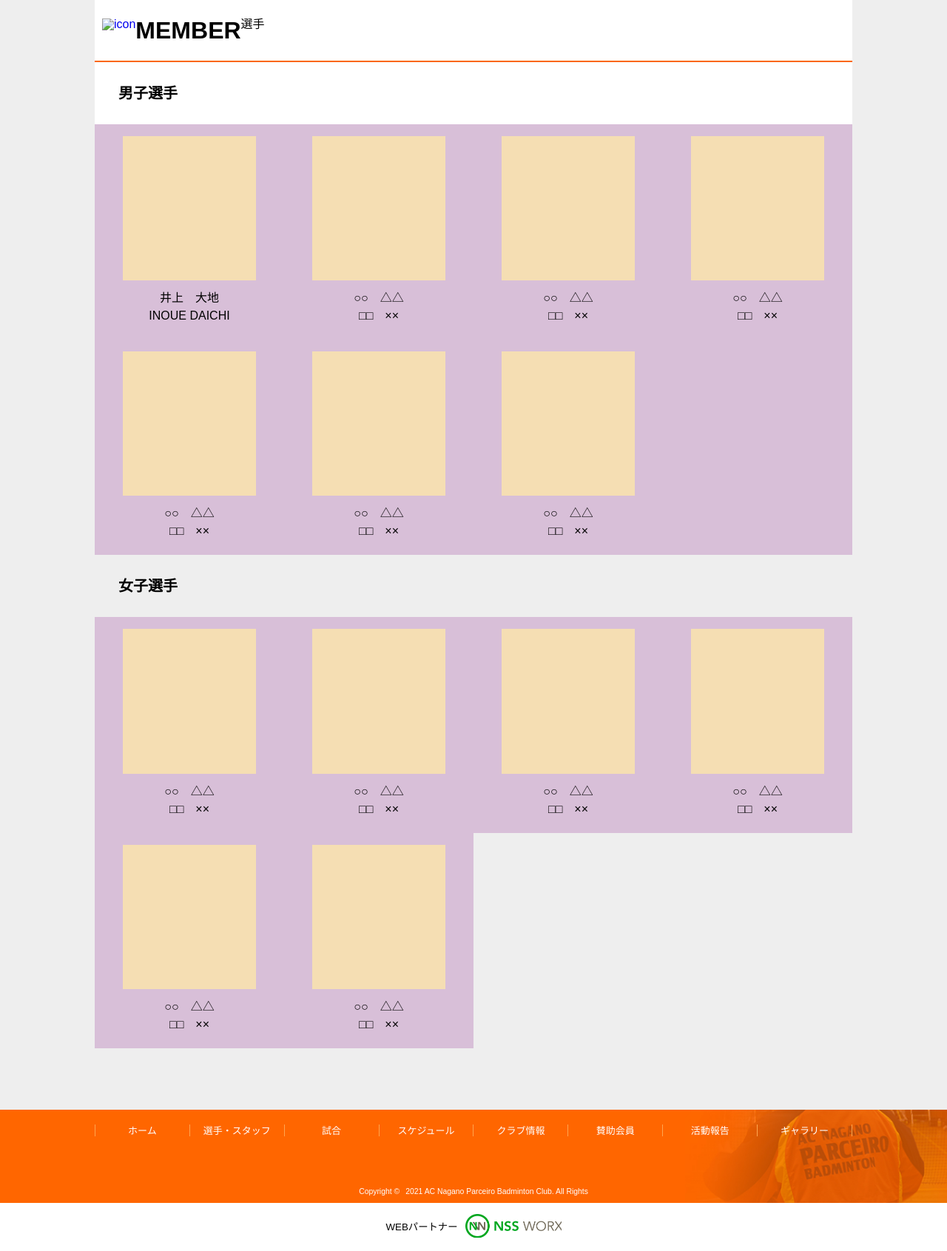
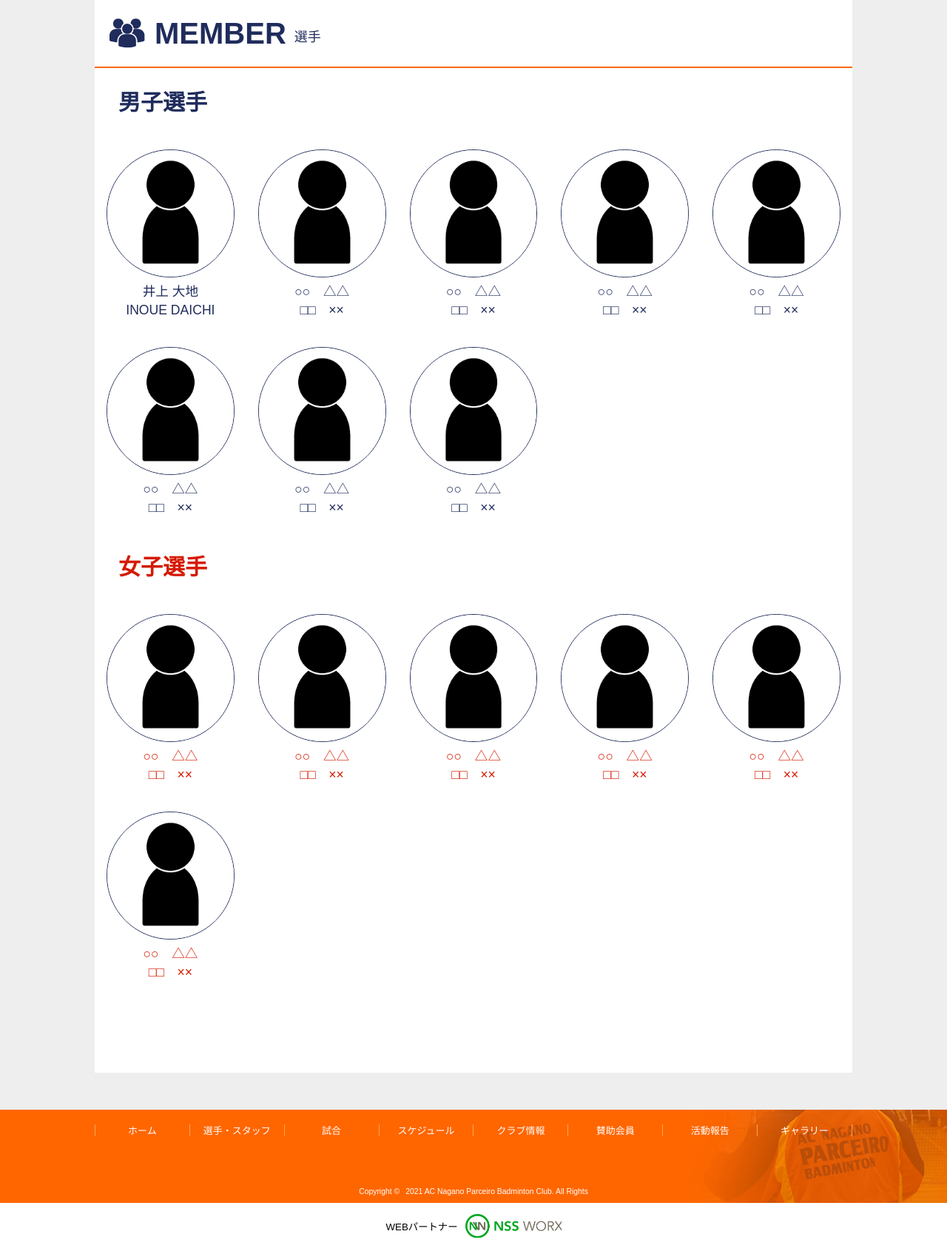
Before and after one commit to daichaaan/MySite, a PHP site: page /member.html in a window 1280 px wide. Shown: the part 160-1851 px from the top of the page at 74% size. Run offline with PHP 8.4, Linux system fonts and the light colour scheme.

Commit message:
選手完成

```diff
--- a/css/style.css
+++ b/css/style.css
@@ -235,20 +235,38 @@ main {
 .member_box {
   width: 1024px;
   background-color: white;
-  height: 450px;
+  height: 1450px;
   margin: 0 auto;
 }
-.member_title{
+.member_title {
   display: flex;
-  border-bottom: solid 2px #FB6700;
+  border-bottom: solid 2px #fb6700;
   padding: 25px 0px 25px 10px;
+  color: #1f2c5c;
 }
-.member_title h2{
-  font-size: xx-large;
+.member_title h2 {
+  font-size: 2.5rem;
+  padding: 0px 3px;
+  font-family: "Arial Narrow Bold", arial, sans-serif;
 }
-
+.member_title p {
+  display: inline-block;
+  font-size: large;
+  margin-left: 0.5rem;
+  padding-top: 1rem;
+}
+.member_title::before {
+  content: "";
+  display: inline-block;
+  background-image: url(/Applications/MAMP/htdocs/MySite/img/icon_member.png);
+  background-size: contain;
+  width: 48px;
+  margin: 0 10px;
+  height: 40px;
+}
 .member_man {
-  font-size: 20px;
+  color: #1f2c5c;
+  font-size: 30px;
   padding: 2rem;
 }
 .mens {
@@ -258,13 +276,13 @@ main {
   flex-wrap: wrap;
 }
 .member {
-  background-color: thistle;
   padding: 1rem;
-  width: 25%;
+  width: 20%;
   margin: 0;
 }
 .member_woman {
-  font-size: 20px;
+  color: #D51A02;
+  font-size: 30px;
   padding: 2rem;
 }
 .woman {
@@ -273,35 +291,41 @@ main {
   justify-content: left;
   flex-wrap: wrap;
 }
-
+.rady{
+  color: #D51A02;
+}
+.rady p{
+  color: #D51A02;
+}
 .member_photo {
-  width: 80%;
-  background-color: wheat;
+  width: 100%;
   text-align: center;
   margin: 0 auto;
-  /* height: 200px; */
+}
+.member_photo {
+  display: block;
 }
 .photo {
-  background-color: teal;
+  display: inline-block;
   width: 100%;
   height: 100%;
+}
+.photo img {
+  position: relative;
+  width: 100%;
   border-radius: 50%;
-  display: inline-block;
-}
-.member_photo::before {
-  padding-top: 100%;
-  display: block;
-  content: "";
+  border: solid 0.1px #1f2c5c;
 }
 .member_name {
   margin: 0 auto;
   text-align: center;
-  padding-top: 1rem;
+  padding-top: 0.5rem;
+  color: #1f2c5c;
+  font-size: 110%;
 }
 .member_name p {
   padding-bottom: 0.5rem;
 }
-
 .container {
   max-width: 1024px;
   padding: 1rem 0;
--- a/member.html
+++ b/member.html
@@ -102,7 +102,6 @@
         <div class="main_box">
             <div class="member_box">
                 <div class="member_title">
-                    <a href="#"><img src="" alt="icon"></a>
                     <h2>MEMBER</h2>
                     <p>選手</p>
                 </div>
@@ -111,98 +110,146 @@
                 </div>
                 <div class="mens">
                     <div class="member">
-                        <div class="member_photo"><a class="photo" href="#" alt="member1"></a></div>
+                        <div class="member_photo">
+                            <a class="photo" href="#" alt="member1">
+                                <img src="/Applications/MAMP/htdocs/MySite/img/human.png" alt="顔写真"></a>
+                        </div>
                         <div class="member_name">
-                            <p>井上　大地</p>
+                            <p>井上 大地</p>
                             <p>INOUE DAICHI</p>
                         </div>
                     </div>
                     <div class="member">
-                        <div class="member_photo"><a class="photo" href="#" alt="member1"></a></div>
+                        <div class="member_photo">
+                            <a class="photo" href="#" alt="member1">
+                                <img src="/Applications/MAMP/htdocs/MySite/img/human.png" alt="顔写真"></a>
+                        </div>
                         <div class="member_name">
                             <p>○○　△△</p>
                             <p>□□　××</p>
                         </div>
                     </div>
                     <div class="member">
-                        <div class="member_photo"><a class="photo" href="#" alt="member1"></a></div>
+                        <div class="member_photo">
+                            <a class="photo" href="#" alt="member1">
+                                <img src="/Applications/MAMP/htdocs/MySite/img/human.png" alt="顔写真"></a>
+                        </div>
                         <div class="member_name">
                             <p>○○　△△</p>
                             <p>□□　××</p>
                         </div>
                     </div>
                     <div class="member">
-                        <div class="member_photo"><a class="photo" href="#" alt="member1"></a></div>
+                        <div class="member_photo">
+                            <a class="photo" href="#" alt="member1">
+                                <img src="/Applications/MAMP/htdocs/MySite/img/human.png" alt="顔写真"></a>
+                        </div>
                         <div class="member_name">
                             <p>○○　△△</p>
                             <p>□□　××</p>
                         </div>
                     </div>
                     <div class="member">
-                        <div class="member_photo"><a class="photo" href="#" alt="member1"></a></div>
+                        <div class="member_photo">
+                            <a class="photo" href="#" alt="member1">
+                                <img src="/Applications/MAMP/htdocs/MySite/img/human.png" alt="顔写真"></a>
+                        </div>
                         <div class="member_name">
                             <p>○○　△△</p>
                             <p>□□　××</p>
                         </div>
                     </div>
                     <div class="member">
-                        <div class="member_photo"><a class="photo" href="#" alt="member1"></a></div>
+                        <div class="member_photo">
+                            <a class="photo" href="#" alt="member1">
+                                <img src="/Applications/MAMP/htdocs/MySite/img/human.png" alt="顔写真"></a>
+                        </div>
                         <div class="member_name">
                             <p>○○　△△</p>
                             <p>□□　××</p>
                         </div>
                     </div>
                     <div class="member">
-                        <div class="member_photo"><a class="photo" href="#" alt="member1"></a></div>
+                        <div class="member_photo">
+                            <a class="photo" href="#" alt="member1">
+                                <img src="/Applications/MAMP/htdocs/MySite/img/human.png" alt="顔写真"></a>
+                        </div>
                         <div class="member_name">
                             <p>○○　△△</p>
                             <p>□□　××</p>
                         </div>
                     </div>
-                    <div class="member"></div>
+                    <div class="member">
+                        <div class="member_photo">
+                            <a class="photo" href="#" alt="member1">
+                                <img src="/Applications/MAMP/htdocs/MySite/img/human.png" alt="顔写真"></a>
+                        </div>
+                        <div class="member_name">
+                            <p>○○　△△</p>
+                            <p>□□　××</p>
+                        </div>
+                    </div>
                 </div>
                 <div class="member_woman">
                     <h3>女子選手</h3>
                 </div>
                 <div class="woman flex">
                     <div class="member">
-                        <div class="member_photo"><a class="photo" href="#" alt="member1"></a></div>
-                        <div class="member_name">
+                        <div class="member_photo">
+                            <a class="photo" href="#" alt="member1">
+                                <img src="/Applications/MAMP/htdocs/MySite/img/human.png" alt="顔写真"></a>
+                        </div>
+                        <div class="member_name rady">
                             <p>○○　△△</p>
                             <p>□□　××</p>
                         </div>
                     </div>
                     <div class="member">
-                        <div class="member_photo"><a class="photo" href="#" alt="member1"></a></div>
-                        <div class="member_name">
+                        <div class="member_photo">
+                            <a class="photo" href="#" alt="member1">
+                                <img src="/Applications/MAMP/htdocs/MySite/img/human.png" alt="顔写真"></a>
+                        </div>
+                        <div class="member_name rady">
                             <p>○○　△△</p>
                             <p>□□　××</p>
                         </div>
                     </div>
                     <div class="member">
-                        <div class="member_photo"><a class="photo" href="#" alt="member1"></a></div>
-                        <div class="member_name">
+                        <div class="member_photo">
+                            <a class="photo" href="#" alt="member1">
+                                <img src="/Applications/MAMP/htdocs/MySite/img/human.png" alt="顔写真"></a>
+                        </div>
+                        <div class="member_name rady">
                             <p>○○　△△</p>
                             <p>□□　××</p>
                         </div>
                     </div>
                     <div class="member">
-                        <div class="member_photo"><a class="photo" href="#" alt="member1"></a></div>
-                        <div class="member_name">
+                        <div class="member_photo">
+                            <a class="photo" href="#" alt="member1">
+                                <img src="/Applications/MAMP/htdocs/MySite/img/human.png" alt="顔写真"></a>
+                        </div>
+                        <div class="member_name rady">
                             <p>○○　△△</p>
                             <p>□□　××</p>
                         </div>
                     </div>
                     <div class="member">
-                        <div class="member_photo"><a class="photo" href="#" alt="member1"></a></div>
-                        <div class="member_name">
+                        <div class="member_photo">
+                            <a class="photo" href="#" alt="member1">
+                                <img src="/Applications/MAMP/htdocs/MySite/img/human.png" alt="顔写真"></a>
+                        </div>
+                        <div class="member_name rady">
                             <p>○○　△△</p>
                             <p>□□　××</p>
                         </div>
                     </div>
                     <div class="member">
-                        <div class="member_photo"><a class="photo" href="#" alt="member1"></a></div>
-                        <div class="member_name">
+                        <div class="member_photo">
+                            <a class="photo" href="#" alt="member1">
+                                <img src="/Applications/MAMP/htdocs/MySite/img/human.png" alt="顔写真"></a>
+                        </div>
+                        <div class="member_name rady">
                             <p>○○　△△</p>
                             <p>□□　××</p>
                         </div>
```
Also changed, not shown: img/human.png (added).
